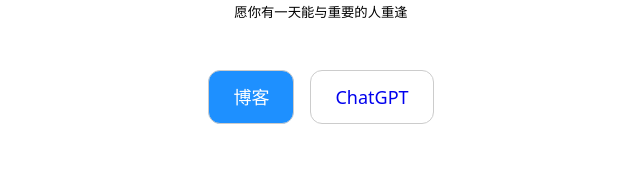
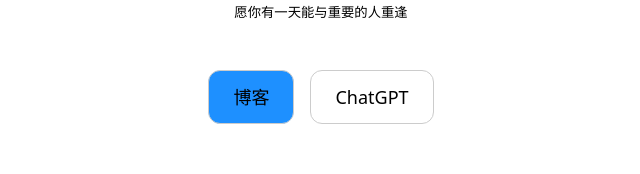
Before and after one commit to sjdhome/kurisu, a Next.js app: page / in a window 1280 px wide. Shown: the part 347-521 px from the top of the page, without its empty margins (319-959 px from the left). Built offline with nearby package versions, Linux system fonts and the light colour scheme.

Commit message:
Refactor <Button> to <LinkButton>

```diff
--- a/app/_components/Button.module.css
+++ /dev/null
@@ -1,13 +0,0 @@
-@tailwind components;
-@tailwind utilities;
-
-@layer utilities {
-  .button {
-    @apply rounded-[12px] border border-solid border-[#ccc] dark:border-transparent transition-shadow duration-300 py-3 px-6 text-lg;
-    @apply hover:shadow-lg active:shadow-md dark:hover:shadow-none dark:active:shadow-none;
-  }
-
-  .button:active {
-    @apply text-[#aaa];
-  }
-}
--- a/app/_components/Button.tsx
+++ /dev/null
@@ -1,12 +0,0 @@
-import { ReactNode } from "react";
-import style from "./Button.module.css";
-
-export default function Button({
-  children,
-  className,
-}: {
-  children: ReactNode;
-  className?: string;
-}) {
-  return <div className={`${className} ${style.button}`}>{children}</div>;
-}
--- /dev/null
+++ b/app/_components/LinkButton.module.css
@@ -0,0 +1,10 @@
+.link-button {
+  @apply block rounded-[12px] border border-solid border-[#ccc]
+  dark:border-transparent transition-shadow duration-300
+  py-3 px-6 text-lg hover:shadow-lg active:shadow-md no-underline
+  dark:hover:shadow-none dark:active:shadow-none text-inherit;
+}
+
+.link-button:active {
+  @apply text-[#aaa];
+}
--- /dev/null
+++ b/app/_components/LinkButton.tsx
@@ -0,0 +1,19 @@
+import { ReactNode } from "react";
+import styles from "./LinkButton.module.css";
+
+export default function LinkButton({
+  children,
+  href,
+  className
+}: {
+  children: ReactNode;
+  href: string;
+  className?: string;
+}) {
+  const extraClassName = className === undefined ? "" : " " + className;
+  return (
+    <a className={`${styles["link-button"]}${extraClassName}`} href={href}>
+      {children}
+    </a>
+  );
+}
--- a/app/page.tsx
+++ b/app/page.tsx
@@ -1,6 +1,6 @@
 import Avatar from "./_components/Avatar";
-import Button from "./_components/Button";
 import Copyright from "./_components/Copyright";
+import LinkButton from "./_components/LinkButton";
 import { MOTTO } from "./_utils/constants";
 
 export default function Page() {
@@ -11,17 +11,8 @@
         <h1>sjdhome</h1>
         <small>{MOTTO}</small>
         <div className="flex flex-row mt-12 gap-x-4 justify-center">
-          <a href="/blog/" className="no-underline text-white">
-            <Button className="bg-[dodgerblue] dark:bg-[dodgerblue]">
-              博客
-            </Button>
-          </a>
-          <a
-            href="https://chat.sjdhome.com"
-            className="no-underline text-initial"
-          >
-            <Button className="dark:bg-skk-dark">ChatGPT</Button>
-          </a>
+          <LinkButton href="/blog/" className="bg-[dodgerblue] text-white">博客</LinkButton>
+          <LinkButton href="https://chat.sjdhome.com" className="dark:bg-skk-dark">ChatGPT</LinkButton>
         </div>
       </main>
       <footer className="text-center mt-20">
```
